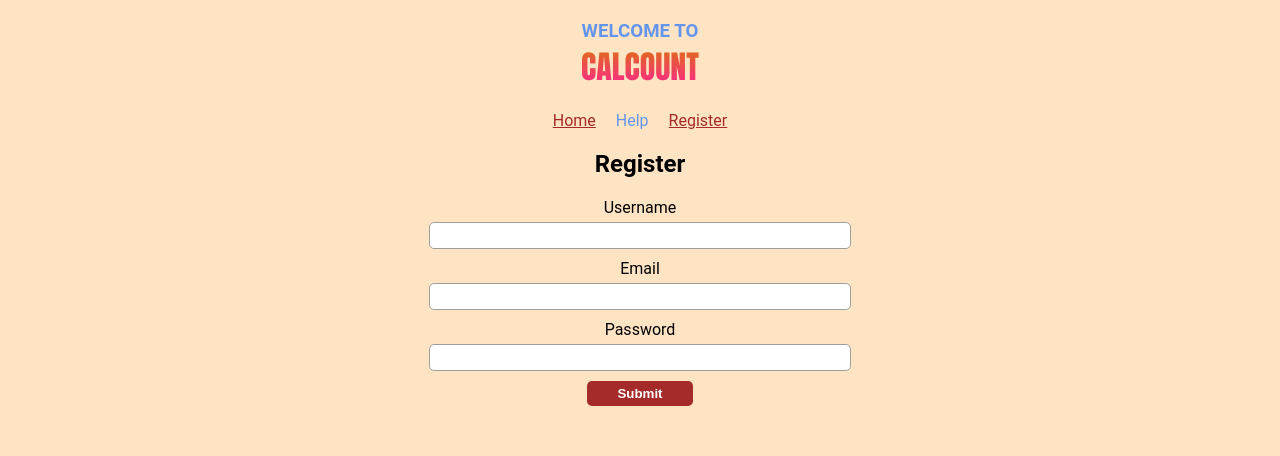
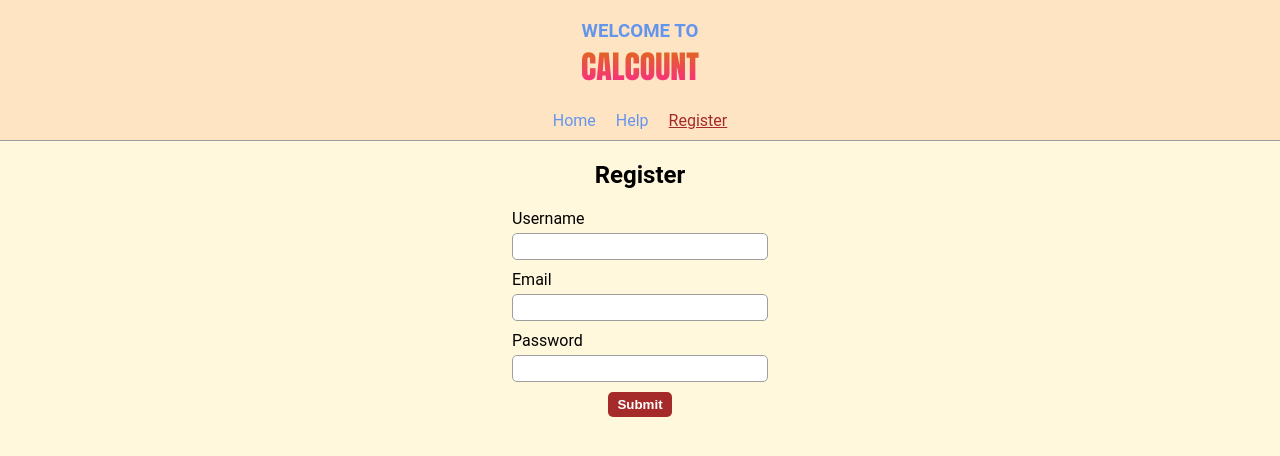
Before and after one commit to Tommy-BOU/CalCount, an Angular app: page /register in a window 1280 px wide. Shown: the top 456 px of the page. Built offline with nearby package versions, Linux system fonts and the light colour scheme.

Commit message:
improve frontend of food list

```diff
--- a/src/app/app.html
+++ b/src/app/app.html
@@ -5,9 +5,9 @@
       <H1>CALCOUNT</H1>
     </div>
     <nav>
-      <a [routerLink]="['/']" routerLinkActive="active">Home</a>
-      <a [routerLink]="['/help']" routerLinkActive="active">Help</a>
-      <a [routerLink]="['/register']" routerLinkActive="active">Register</a>
+      <a [routerLink]="['/']" routerLinkActive="active" [routerLinkActiveOptions]="{exact:true}">Home</a>
+      <a [routerLink]="['/help']" routerLinkActive="active" [routerLinkActiveOptions]="{exact:true}">Help</a>
+      <a [routerLink]="['/register']" routerLinkActive="active" [routerLinkActiveOptions]="{exact:true}">Register</a>
     </nav>
   </header>
   <router-outlet />
--- a/src/app/app.scss
+++ b/src/app/app.scss
@@ -1,13 +1,13 @@
 main{
     font-family: roboto;
     text-align: center;
-    background-color: bisque;
     height: 100vh;
     width: 100vw;
-    padding-top: 20px;
 
     header{
-
+        padding: 20px 0 10px 0;
+        background-color: bisque;
+        border-bottom: 1px solid #9e9e9e;
         h3{
             color:cornflowerblue ;
         }
--- a/src/app/cal-list/cal-list.scss
+++ b/src/app/cal-list/cal-list.scss
@@ -1,6 +1,11 @@
 ul{
     list-style-type: none;
-    padding: 0;
+    margin: 0 auto;
+    padding: 5px;
+    width: 50%;
+    background-color: antiquewhite;
+    border: 1px solid #9e9e9e;
+    border-radius: 5px;
 }
 
 p{
@@ -22,8 +27,10 @@ p{
 button{
     cursor: pointer;
     background-color: brown;
+    border-radius: 5px;
     color: white;
     border: none;
     font-weight: bold;
     padding: 5px 10px;
+    margin-top: 10px;;
 }
--- a/src/app/food-item/food-item.html
+++ b/src/app/food-item/food-item.html
@@ -1,4 +1,7 @@
-<div class="list-item" id="food-item">
-    <li>{{ food().name }} - {{ food().calories }}</li>
-    <button (click)="removeFood()" >X</button>
+<div [ngClass]="{'list-item' : true, 'low' : food().calories <= 200, 'medium' : food().calories > 200 && food().calories <= 500, 'high' : food().calories > 500 }" id="food-item">
+    <div class="infos">
+        <li>{{ food().name }} - {{ food().calories }}</li>
+        <button (click)="removeFood()" >X</button>
+    </div>
+    <p> added on {{ food().date | date:'dd/MM/yyyy HH:mm:ss' }}</p>
 </div>
--- a/src/app/food-item/food-item.scss
+++ b/src/app/food-item/food-item.scss
@@ -1,8 +1,17 @@
-
 
 .list-item{
     display: flex;
+    flex-direction: column;
+    align-items: center;
     justify-content: center;
+    margin: 5px auto;
+    border: 1px solid #9e9e9e;
+    border-radius: 5px;
+    width: 50%;
+    padding-bottom: 10px;
+
+    .infos{
+        display: flex;
         gap: 10px;
 
         li{
@@ -17,3 +26,21 @@
             font-weight: bold;
         }
     }
+
+    p{
+        font-size: 0.7em;
+    }
+
+}
+
+.low{
+    background-color: lightgreen;
+}
+
+.medium{
+    background-color: lightsalmon;
+}
+
+.high{
+    background-color: lightcoral;
+}
--- a/src/app/food-item/food-item.ts
+++ b/src/app/food-item/food-item.ts
@@ -1,16 +1,18 @@
-import { Component, input, inject } from '@angular/core';
+import { Component, input, inject, signal } from '@angular/core';
 import { FoodInfo } from '../interfaces/food-info';
 import { FoodService } from '../services/food-service';
+import { DatePipe } from '@angular/common';
+import { NgClass } from '@angular/common';
+
 @Component({
   selector: 'app-food-item',
-  imports: [],
+  imports: [DatePipe, NgClass],
   templateUrl: './food-item.html',
   styleUrl: './food-item.scss'
 })
 export class FoodItem {
   foodService = inject(FoodService);
   food = input.required<FoodInfo>();
-  componentRef = document.getElementById('food-item');
 
   removeFood() {
     if (confirm('Are you sure you want to remove this food?')) {
--- a/src/app/registration-form/registration-form.scss
+++ b/src/app/registration-form/registration-form.scss
@@ -14,10 +14,11 @@ h2 {
   .form-field {
     display: flex;
     flex-direction: column;
-    width: 33%;
+    width: 20%;
     margin-bottom: 10px;
 
     label {
+        align-self: flex-start;
       margin-bottom: 5px;
     }
 
--- a/src/styles.scss
+++ b/src/styles.scss
@@ -4,3 +4,7 @@
     padding: 0;
     box-sizing: border-box;
 }
+
+body{
+    background-color:cornsilk;
+}
```
Lines whose indentation alone changed are shown as unchanged.
